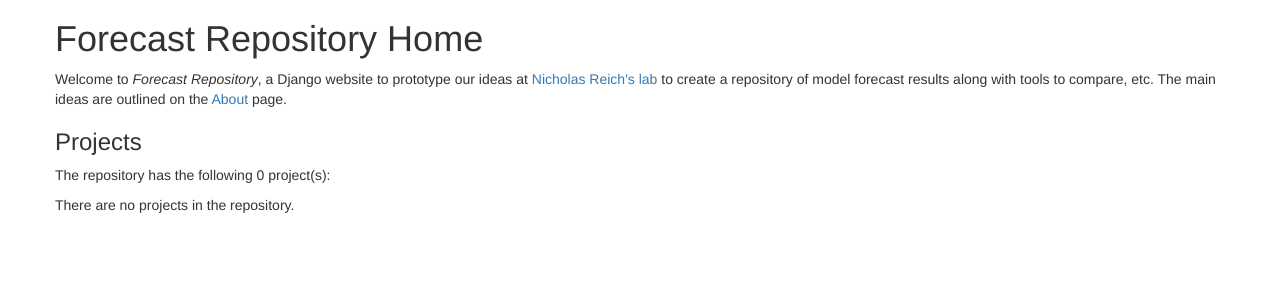
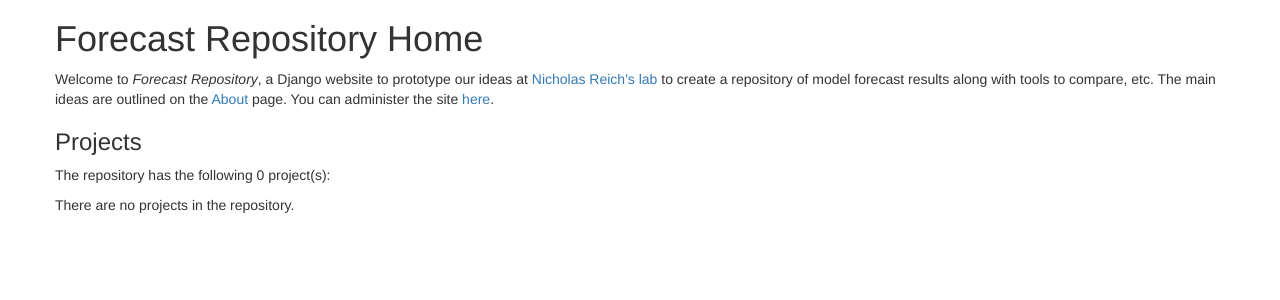
Before and after one commit to reichlab/forecast-repository, a Django app: a page that uses forecast_app/templates/index.html in a window 1280 px wide. Shown: the part 51-351 px from the top of the page. Run offline with Django 3.2, Linux system fonts and the light colour scheme; data that the repository does not hold is empty; some libraries are stand-ins or nearby versions.

Commit message:
added link to admin

```diff
--- a/forecast_app/templates/index.html
+++ b/forecast_app/templates/index.html
@@ -7,6 +7,7 @@
     <p>Welcome to <em>Forecast Repository</em>, a Django website to prototype our ideas at
         <a href="http://reichlab.io/">Nicholas Reich's lab</a> to create a repository of model forecast results along
         with tools to compare, etc. The main ideas are outlined on the <a href="{% url 'about' %}">About</a> page.
+        You can administer the site <a href="{% url 'admin:index' %}">here</a>.
     </p>
 
     <h3>Projects</h3>
```
